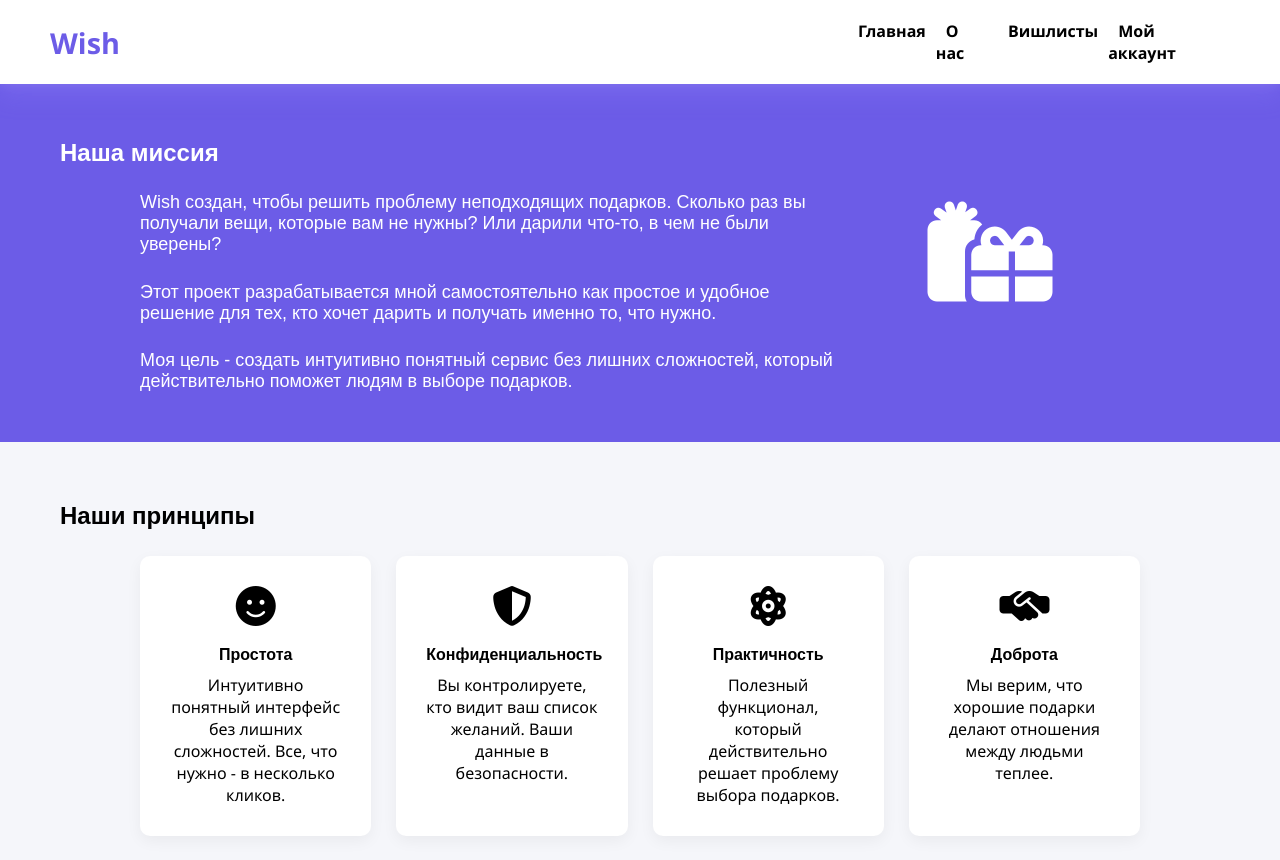
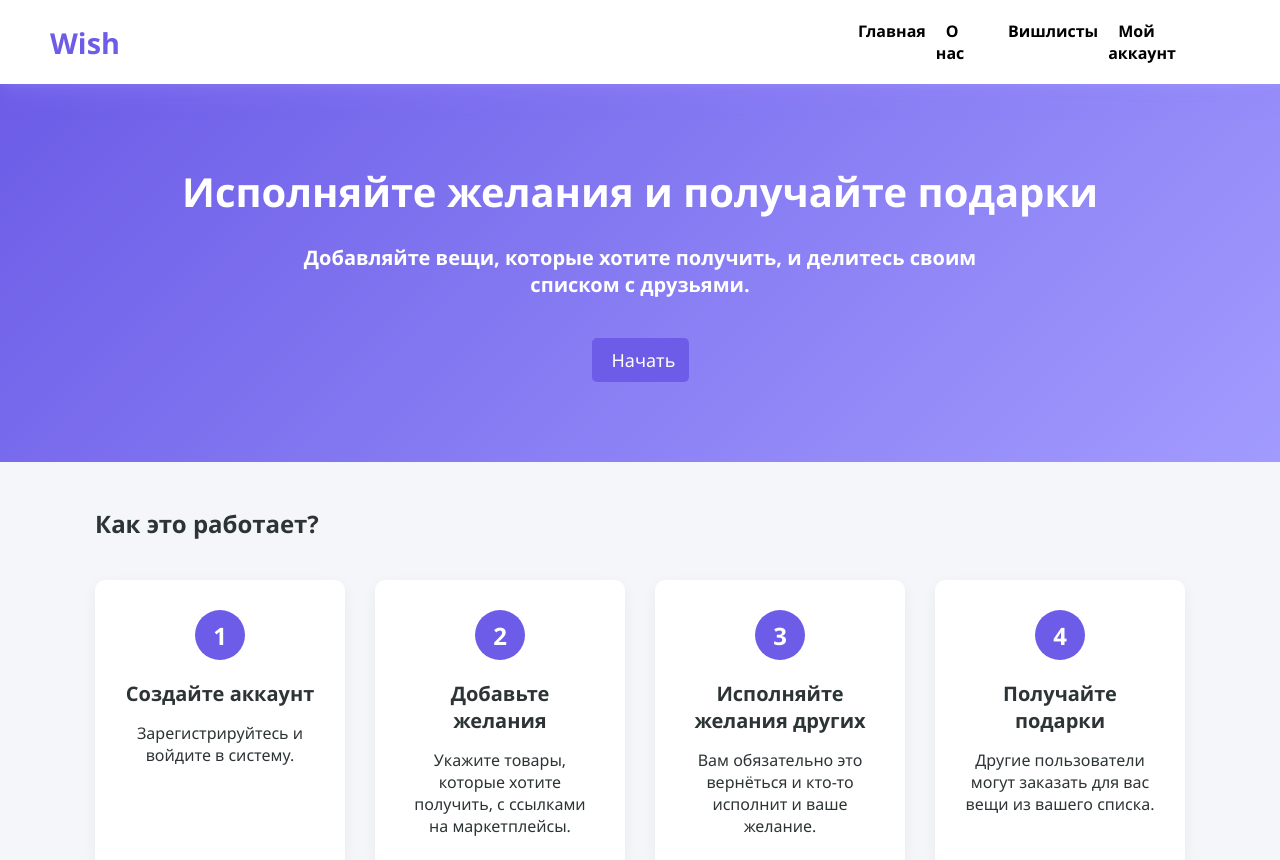
Before and after one commit to KostikLapanik/Wish, a React (Vite) app: page / in a window 1280 px wide. Shown: the top 860 px of the page. Built offline with nearby package versions, Linux system fonts and the light colour scheme.

Commit message:
feat: change AboutUs page to Main page in App.tsx

```diff
--- a/src/App.tsx
+++ b/src/App.tsx
@@ -1,14 +1,12 @@
-import { AboutUsPage } from "./components/AboutUsPage/AboutUsPage";
 import { Footer } from "./components/Footer/Footer";
 import { Header } from "./components/Header/Header";
-// import { MainPage } from "./components/MainPage/MainPage";
+import { MainPage } from "./components/MainPage/MainPage";
 
 export function App() {
   return (
     <>
       <Header />
-      <AboutUsPage />
-      {/* <MainPage /> */}
+      <MainPage />
       <Footer />
     </>
   )
```
